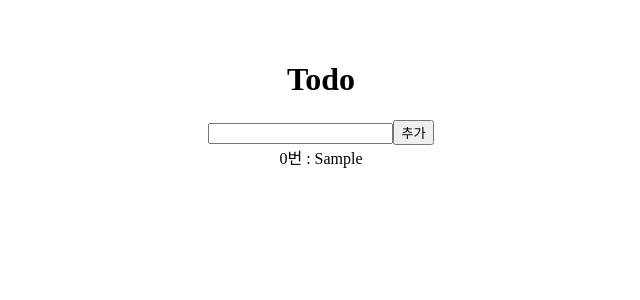
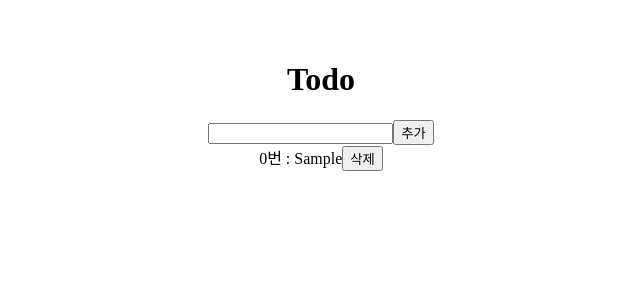
Before and after one commit to leeareum0/typescript-study, a React (Vite) app in the folder section11/: page / in a window 1280 px wide. Both pictures are taken after typing "Sample" into the empty fields and a click on the button "추가". Shown: the top 300 px of the page, without its empty margins (319-959 px from the left). Built offline with nearby package versions, Linux system fonts and the light colour scheme.

Commit message:
삭제 기능 구현(상태 관리 및 Props)

```diff
--- a/section11/src/components/TodoItem.tsx
+++ b/section11/src/components/TodoItem.tsx
@@ -1,11 +1,18 @@
 import { Todo } from "../types";
 
-interface Props extends Todo {}
+interface Props extends Todo {
+  onClickDelete: (id: number) => void;
+}
 
 export default function TodoItem(props: Props) {
+  const onClickButton = () => {
+    props.onClickDelete(props.id);
+  };
+
   return (
     <div>
       {props.id}번 : {props.content}
+      <button onClick={onClickButton}>삭제</button>
     </div>
   );
 }
```
